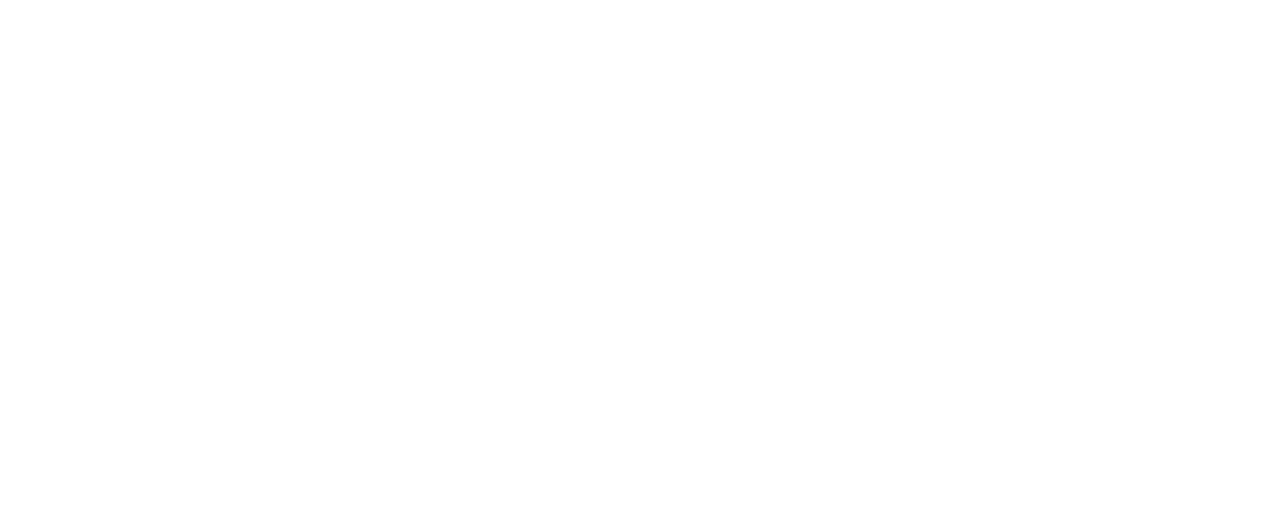
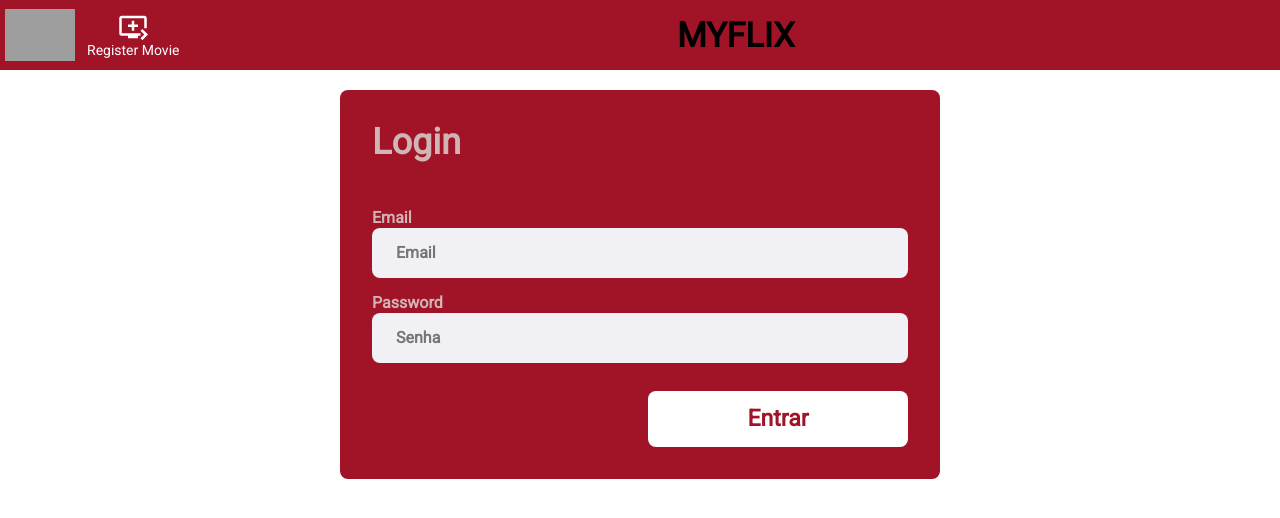
Before and after one commit to CaioCesarRocha/ProjetoFinal_Bootcamp_Eduzz, a React (Create React App) app in the folder myflix_web/: page /login in a window 1280 px wide. Before the commit this address had no page. Shown: the top 518 px of the page. Built offline with nearby package versions, Linux system fonts and the light colour scheme; grey boxes are pictures that could not be loaded.

Commit message:
Criado page Login, componente Button, e adição das rotas no frontend

```diff
--- /dev/null
+++ b/myflix_web/src/components/button/index.js
@@ -0,0 +1,13 @@
+import React from 'react';
+//import * as S from './styled';
+
+const Button = ({text}) => {
+    return(
+        <button type='submit' style={{fontSize: 23}}>
+            {text}
+
+        </button>
+    )
+}
+
+export default Button;
--- /dev/null
+++ b/myflix_web/src/components/button/styled.js
@@ -0,0 +1,7 @@
+import styled from "styled-components";
+
+const WrapperContentButton = styled.div`
+    display: flex;
+    flex: 1;
+
+`
--- a/myflix_web/src/components/menu/index.js
+++ b/myflix_web/src/components/menu/index.js
@@ -6,7 +6,7 @@
     return(
         <S.WrapperHeader>
             <S.WrapperLogo href="/">
-                    <img src={'https://blog.tudoprafoto.com/wp-content/uploads/2016/07/filmes.png'} alt={'Logo'}/>
+                    <img src={'https://www.freepnglogos.com/uploads/netflix-logo-circle-png-5.png'} alt={'Logo'}/>
             </S.WrapperLogo>
 
             <S.WrapperOption href="/register-movie" rel="noreferrer" >
--- a/myflix_web/src/components/menu/styled.js
+++ b/myflix_web/src/components/menu/styled.js
@@ -13,7 +13,7 @@
 
 export const WrapperLogo = styled.a`
     img {
-        max-width: 60px;
+        max-width: 70px;
     }
 
 `;
--- /dev/null
+++ b/myflix_web/src/pages/Login/index.js
@@ -0,0 +1,84 @@
+import React from 'react';
+import { useFormik } from 'formik';
+import * as Yup from "yup";
+import { FiArrowRightCircle } from "react-icons/fi";
+
+import * as S from './styled';
+import Menu from '../../components/menu';
+import FieldInput from '../../components/input';
+import Button from '../../components/button';
+
+
+const schema = Yup.object().shape({
+    email: Yup.string().email().required('O campo Email é obrigatório'),
+    password: Yup.string().required('O campo Password é obrigatório'),
+})
+
+
+const Login = () =>{
+
+    const initialValues = {email: '', password: ''};
+
+    async function handleSubmit(data){
+
+    }
+
+    const formik  = useFormik({
+        initialValues: initialValues,
+
+        validationSchema: schema,
+
+        enableReinitialize: true,
+
+        onSubmit: async (data) => {
+            const response = await handleSubmit(data);
+
+            //formik.resetForm();
+            alert(`User ${data.email} logado`);
+            console.log("Olha ai a resposta:",response);
+
+            /*navigate.push({
+                pathname: '/',
+            })*/
+        }
+    })
+
+
+    return (
+        <S.WrapperContent>
+            <Menu/>
+            <S.WrapperForm onSubmit={formik.handleSubmit}>
+                <h1>Login</h1>
+                <S.WrapperFieldset>
+                    <FieldInput
+                        nomeCampo={"Email"}
+                        type={"text"}
+                        name={"email"}
+                        placeholder={"Email"}
+                        value={formik.values.email}
+                        onChange={formik.handleChange}
+                    />
+                        {formik.errors.email && formik.touched.email &&(<S.WrapperErrorForms>{formik.errors.email}</S.WrapperErrorForms>)}
+
+                    <FieldInput
+                        nomeCampo={"Password"}
+                        type={"password"}
+                        name={"password"}
+                        placeholder={"Senha"}
+                        value={formik.values.password}
+                        onChange={formik.handleChange}
+                    />
+                        {formik.errors.password && formik.touched.password &&(<S.WrapperErrorForms>{formik.errors.password}</S.WrapperErrorForms>)}
+
+                </S.WrapperFieldset>
+
+                <Button
+                    text={'Entrar'}
+                />
+            </S.WrapperForm>
+        </S.WrapperContent>
+    );
+}
+
+
+export default Login;
--- /dev/null
+++ b/myflix_web/src/pages/Login/styled.js
@@ -0,0 +1,60 @@
+import styled from "styled-components";
+
+export const WrapperContent = styled.div`
+    width: 100%;
+    margin: 0 auto;
+`
+
+export const WrapperFieldset = styled.fieldset`
+    margin-top: 30px;
+    min-inline-size: auto;
+    border: 0;
+`
+
+export const WrapperForm = styled.form`
+    margin: 20px auto;
+    padding: 32px;
+    max-width: 600px;
+    background-color: #a11326;
+    border-radius: 8px;
+    display: flex;
+    flex-direction: column;
+
+    h1 {
+        font-size: 36px;
+        font-weight: bold;
+        color: #d1b4b4;
+    }
+
+    fieldset {
+        margin-top: 30px;
+        min-inline-size: auto;
+        border: 0;
+    }
+
+    button {
+        width: 260px;
+        height: 56px;
+        background: #fff;
+        border-radius: 8px;
+        color: #a11326;
+        font-weight: bold;
+        font-size: 16px;
+        border: 0;
+        text-align: center;
+        align-self: flex-end;
+        margin-top: 20px;
+        transition: background-color 0.2s;
+        cursor: pointer;
+
+        &: hover{
+            background: #f79292
+        }
+    }
+`
+
+export const WrapperErrorForms = styled.div`
+    color: #380101;
+    font-size: 15px;
+    font-weight: bold;
+`
--- a/myflix_web/src/routes.js
+++ b/myflix_web/src/routes.js
@@ -3,6 +3,7 @@
 
 import Home from './pages/Home';
 import RegisterMovie from './pages/RegisterMovie';
+import Login from './pages/Login';
 
 
 const AppRoutes = () => {
@@ -10,6 +11,7 @@
         <BrowserRouter>
             <Routes>
                 <Route element={<Home/>} path="/" exact/>
+                <Route element={<Login/>} path="/login"/>
                 <Route element={<RegisterMovie/>} path="/register-movie"/>
             </Routes>
         </BrowserRouter>
```
